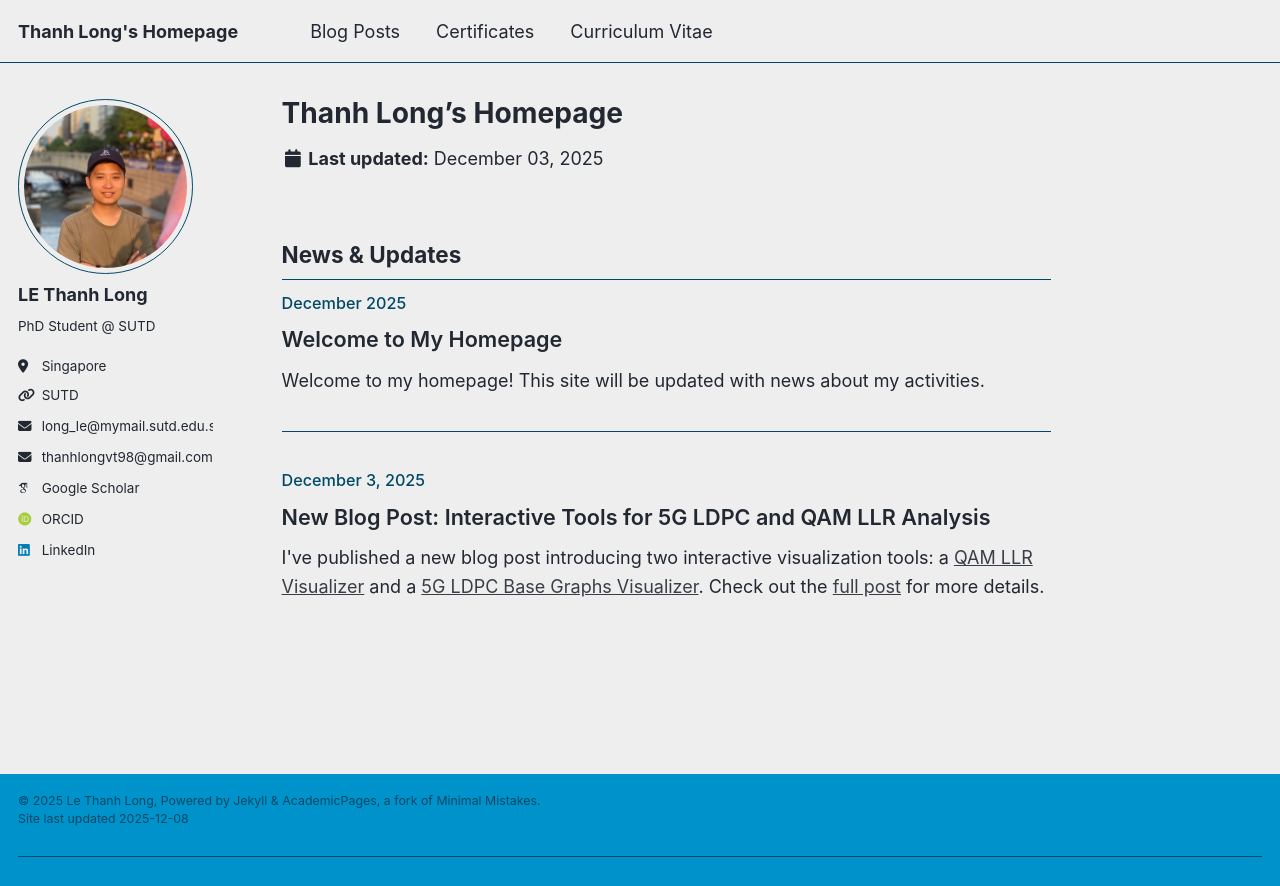
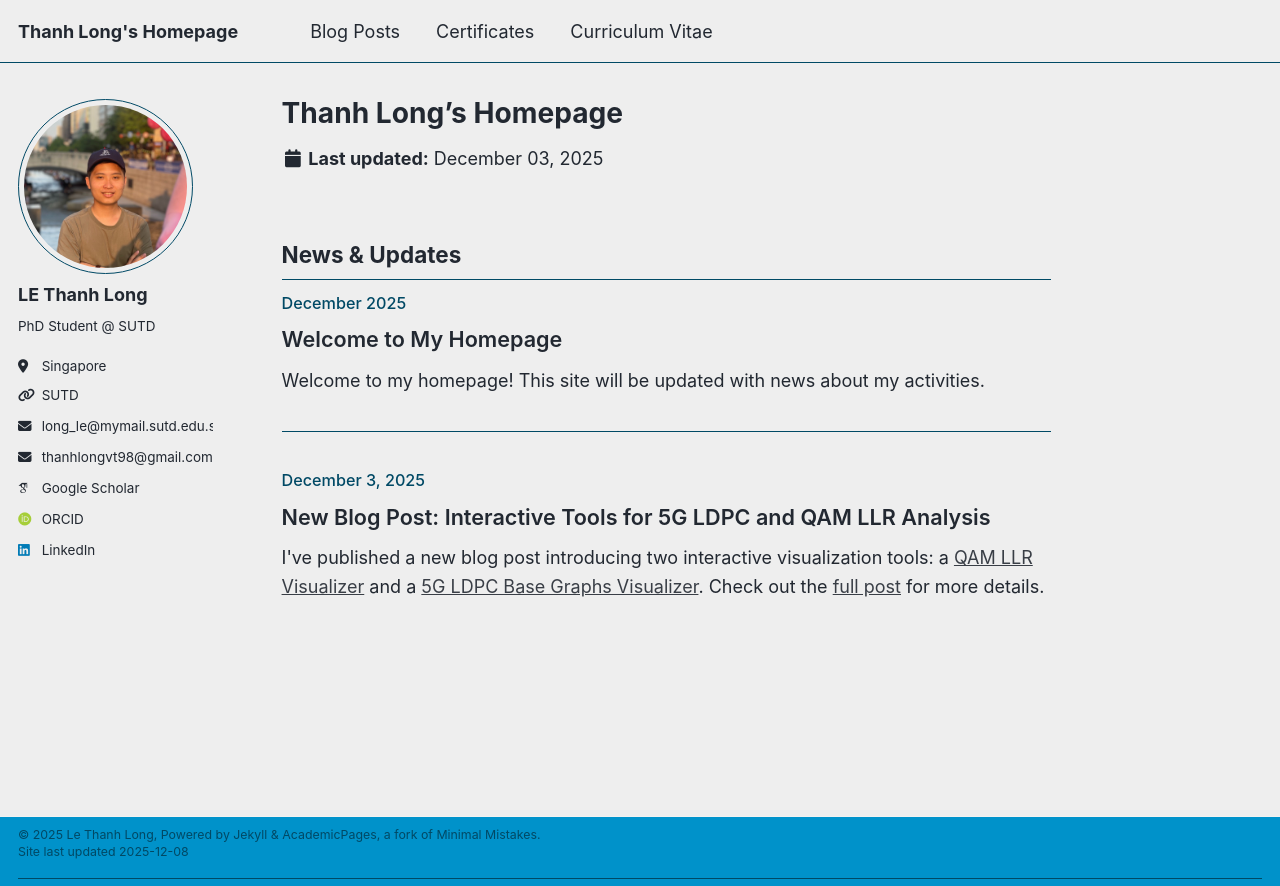
Before and after one commit to thanhlongvt98/thanhlongvt98.github.io, a Jekyll site: the page built from _pages/about.md, in a window 1280 px wide and 1116 px high. Shown: the top 886 px of the window. Built offline with Jekyll 4.4.1, drawn with Linux system fonts in a browser that asks for light colours; some web fonts are replaced; a script bundle is joined from its source files by our own code; library files that are not in the unit come from our copies.

```diff
--- a/_config.yml
+++ b/_config.yml
@@ -127,7 +127,7 @@
       options:
         format           : "iso8601" # "iso8601" (default), "timestamp-seconds", "timestamp-milliseconds"
 atom_feed:
-  hide                   : false     # change to true to hide the RSS feed in the footer
+  hide                   : true     # change to true to hide the RSS feed in the footer
   path                   : # blank (default) uses feed.xml
 
 
--- a/_sass/layout/_footer.scss
+++ b/_sass/layout/_footer.scss
@@ -19,7 +19,7 @@
   height: auto;
   /* sticky footer fix end */
 
-  margin-top: 3em;
+  margin-top: 2em;
 
   -webkit-animation: intro 0.3s both;
           animation: intro 0.3s both;
@@ -31,9 +31,9 @@
     @include clearfix;
     margin-left: auto;
     margin-right: auto;
-    margin-top: 1em;
+    margin-top: 0.5em;
     max-width: 100%;
-    padding: 0 1em 1em;
+    padding: 0 1em 0.5em;
 
     @include breakpoint($x-large) {
       max-width: $x-large;
@@ -60,6 +60,8 @@
 .page__footer-copyright {
   font-family: $global-font-family;
   font-size: $type-size-7;
+  margin-bottom: 0.5em;
+  line-height: 1.4;
 }
 
 .page__footer-follow {
@@ -96,8 +98,8 @@
 }
 
 .page__footer-visitors {
-  margin-top: 1.5em;
-  padding-top: 1em;
+  margin-top: 1em;
+  padding-top: 0.5em;
   border-top: 1px solid var(--global-border-color);
   text-align: center;
   width: 100%;
@@ -107,7 +109,7 @@
     width: 100%;
     max-width: 800px;
     margin: 0 auto;
-    padding: 0.5em;
+    padding: 0.3em;
     background-color: var(--global-footer-bg-color);
     border-radius: 4px;
 
```
Also changed, not shown: _pages/sitemap.md (+1 -0 lines).
